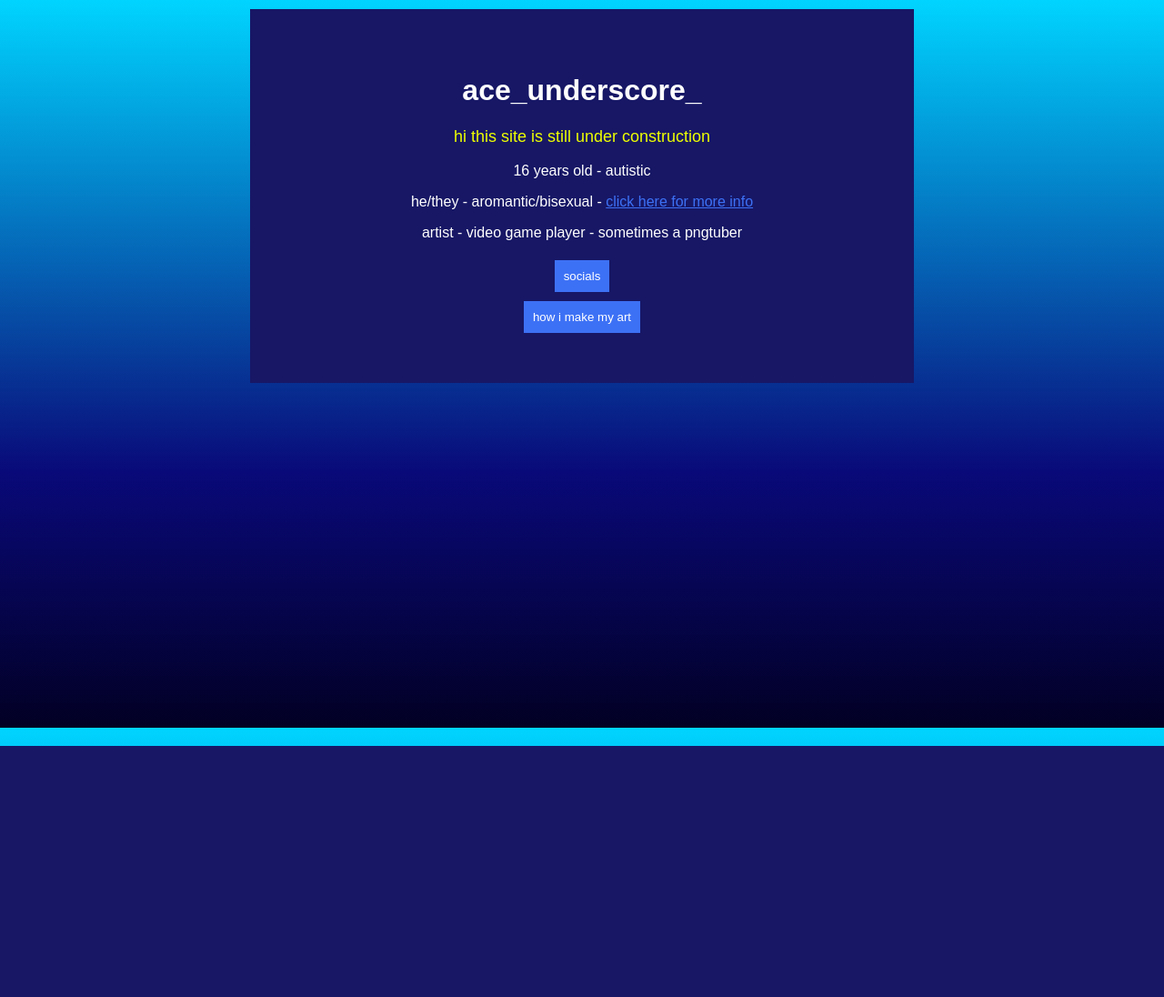
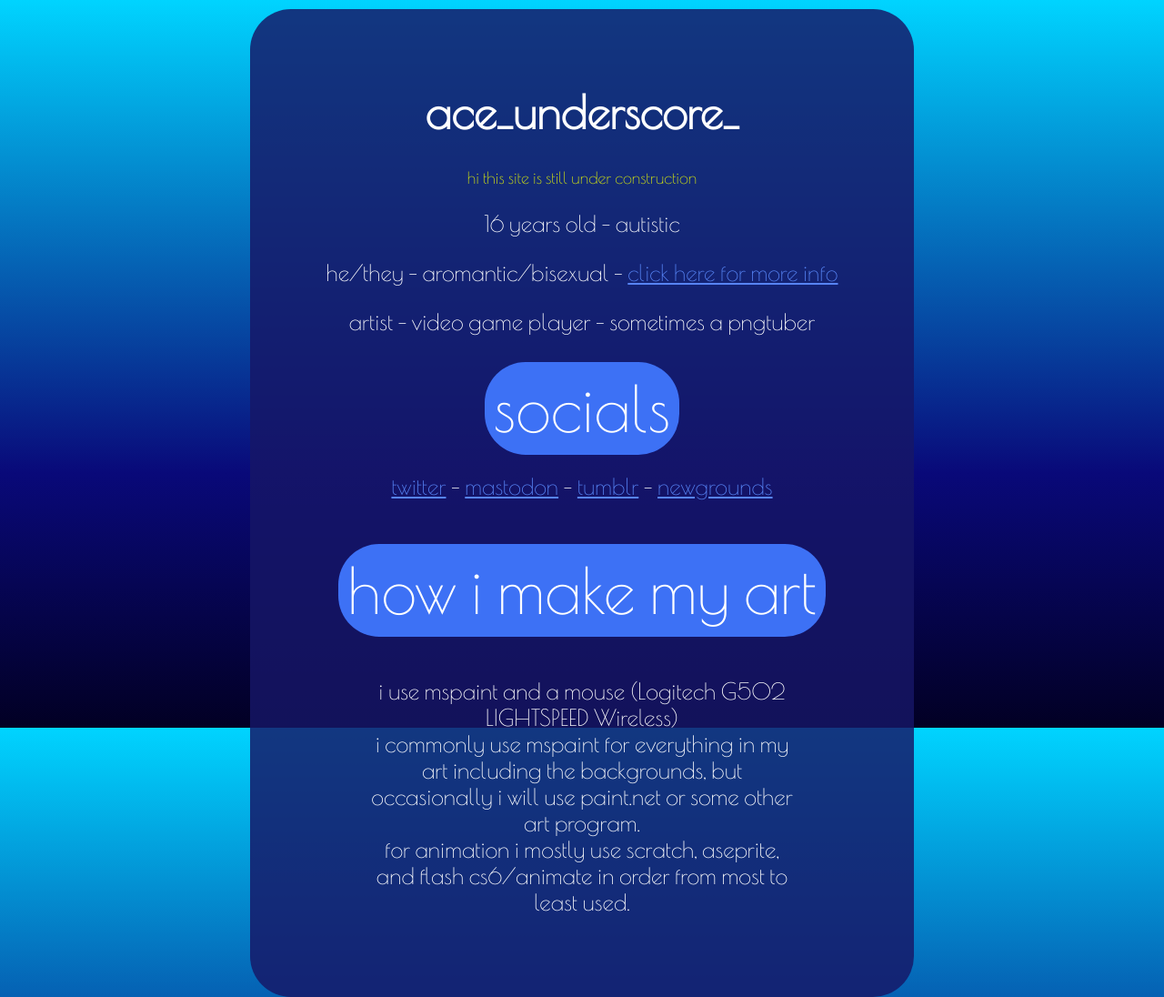
Before and after one commit to austinsanims/austinsanims.github.io, a PHP site: page / in a window 1280 px wide. Shown: the whole page at 91% size. Before the commit the page ends 820 px from the top, so only its background shows below. Run offline with PHP 8.4, Linux system fonts and the light colour scheme.

Commit message:
Add files via upload

```diff
--- a/index.html
+++ b/index.html
@@ -1,19 +1,44 @@
 <!DOCTYPE html>
 <html>
     <head>
+        <title>ace's place</title>
+        <!-- meta tags -->
+        <meta content="ace_underscore_'s other stuff" property="og:title" />
+        <meta content="i do stuff and things" property="og:description" />
+        <meta content="https://austinsanims.github.io" property="og:url" />
+        <meta content="https://austinsanims.github.io/aceSlayin.png" property="og:image" />
+        <meta content="#171766" data-react-helmet="true" name="theme-color" />
+        <!-- style -->
         <link rel="stylesheet" href="style.css">
+        <link rel="preconnect" href="https://fonts.googleapis.com"><link rel="preconnect" href="https://fonts.gstatic.com" crossorigin><link href="https://fonts.googleapis.com/css2?family=Poiret+One&display=swap" rel="stylesheet">
+        <style> @import url('https://fonts.googleapis.com/css2?family=Poiret+One&display=swap');
+        @keyframes openAnimation {
+            0% {transform: translateY(-50);}
+            100% {transform: translateY(0);}
+        }
+        .menuClosed {
+            display:none;
+        }
+        .menuOpen {
+            display:block;
+            animation: openAnimation 1s ease-in-out forwards;
+        }
+
+        </style>
     </head>
     <script>
         function toggleDiv(name) {
             var x = document.getElementById(name)
-            if (x.style.display === "none") {
-                x.style.display = "block";
+            if ( x.className.match(/(?:^|\s)menuClosed(?!\S)/) ) {
+                x.className = x.className.replace( /(?:^|\s)menuClosed(?!\S)/g , ' menuOpen' )
+            } else if ( x.className.match(/(?:^|\s)menuOpen(?!\S)/) ) {
+                x.className = x.className.replace( /(?:^|\s)menuOpen(?!\S)/g , ' menuClosed' )
             } else {
-                x.style.display = "none";
+                x.className += ' menuOpen';
             }
         }
         </script>
-    <body onload="toggleDiv('socials'); toggleDiv('art');">
+    <body onload="">
         <div class="main">
             <h1>ace_underscore_</h1>
             <p class="alert">hi this site is still under construction</p>
@@ -21,10 +46,10 @@
             <p>he/they - aromantic/bisexual - <a href="https://en.pronouns.page/@ace_underscore_">click here for more info</a></p>
             <p>artist - video game player - sometimes a pngtuber</p>
             <button class="btn" onclick="toggleDiv('socials')">socials</button>
-            <div class="inner1" id='socials'><a href="https://twitter.com/ace_underscore_">twitter</a> - <a rel="me" href="https://wetdry.world/@ace_underscore">mastodon</a> - <a href="https://www.tumblr.com/ace-underscore">tumblr</a> - <a href="https://giko-ace.newgrounds.com/">newgrounds</a></div>
+            <div class="inner1 menuOpen" id='socials'><a href="https://twitter.com/ace_underscore_">twitter</a> - <a rel="me" href="https://wetdry.world/@ace_underscore">mastodon</a> - <a href="https://www.tumblr.com/ace-underscore">tumblr</a> - <a href="https://giko-ace.newgrounds.com/">newgrounds</a></div>
             <br>
             <button class="btn" onclick="toggleDiv('art')">how i make my art</button>
-            <div class="inner1" id='art'><p>i use mspaint and a mouse (Logitech G502 LIGHTSPEED Wireless)<br>i commonly use mspaint for everything in my art including the backgrounds, but occasionally i will use paint.net or some other art program.<br>for animation i mostly use scratch, aseprite, and flash cs6/animate in order from most to least used.</p></div>
+            <div class="inner1 menuOpen" id='art'><p>i use mspaint and a mouse (Logitech G502 LIGHTSPEED Wireless)<br>i commonly use mspaint for everything in my art including the backgrounds, but occasionally i will use paint.net or some other art program.<br>for animation i mostly use scratch, aseprite, and flash cs6/animate in order from most to least used.</p></div>
 
         </div>
     </body>
--- a/style.css
+++ b/style.css
@@ -11,20 +11,21 @@ body {
     background: linear-gradient(0deg, rgba(2,0,36,1) 0%, rgba(9,9,121,1) 35%, rgba(0,212,255,1) 100%);
     filter: progid:DXImageTransform.Microsoft.gradient(startColorstr="#020024",endColorstr="#00d4ff",GradientType=1);
     background-attachment: fixed;
-    font-family: Arial, sans-serif;
+    font-family: 'Poiret One', cursive;
+    font-size: 25px;
     color: white;
     margin:0;
     padding:10px;
 }
 .main {
-    background-color:#171766;
+    background-color:#171766d2;
     width:50%;
     margin:auto;
     text-align: center;
     padding:50px;
+    border-radius: 45px;
 }
 .inner1 {
-    background-color:#2f274f;
     width:75%;
     margin-top:5px;
     margin-bottom:5px;
@@ -35,7 +36,6 @@ body {
 
 }
 .btn:hover {
-    font-family: Arial, sans-serif;
     color: white;
     background-color: #507ff6;
     border: none;
@@ -43,7 +43,6 @@ body {
     margin:5px;
 }
 .btn:active {
-    font-family: Arial, sans-serif;
     color: white;
     background-color: #303ebb;
     border: none;
@@ -51,18 +50,21 @@ body {
     margin:5px;
 }
 .btn {
-    font-family: Arial, sans-serif;
+    font-family: 'Poiret One', cursive;
+    font-size: 70px;
     color: white;
     background-color: #3d71f5;
     border: none;
     padding:10px;
     margin:5px;
+    cursor:pointer;
+    border-radius: 45px;
 }
 a:link {
-    color:#3d71f5;
+    color:#5784f5;
 }
 a:visited {
-    color:#481bfe;
+    color:#6640ff;
 }
 a:active {
     color:#64adf7;
```
Also changed, not shown: aceSlayin.png (added).
